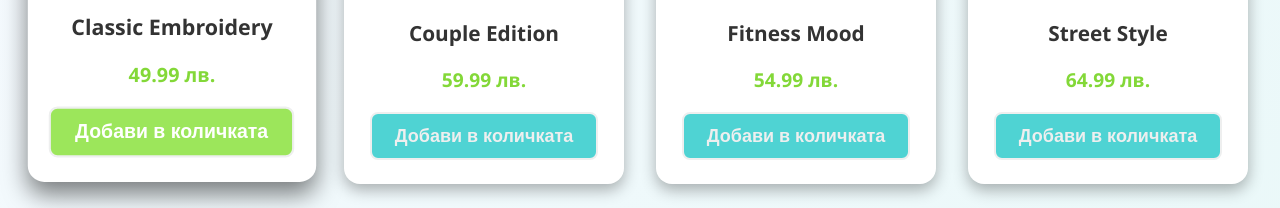
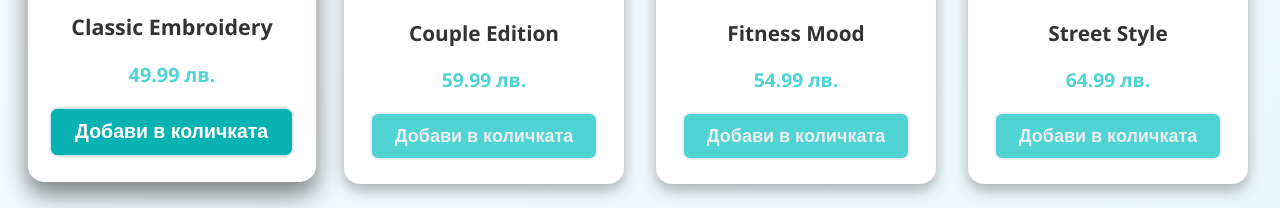
Before and after one commit to AnitaAlexieva/Facebook-Project, an Angular app in the folder my-blog/: page /all in a window 1280 px wide. In both pictures the pointer is over the button 171 px from the left and 686 px from the top of the page. Shown: the part 550-758 px from the top of the page. Built offline with nearby package versions, Linux system fonts and the light colour scheme; no server answers.

Commit message:
Change the color of the price text and the buy button hover effect

```diff
--- a/my-blog/src/app/pages/all/all.css
+++ b/my-blog/src/app/pages/all/all.css
@@ -70,7 +70,7 @@
 .product-card .price {
   font-size: 1.2rem;
   font-weight: bold;
-  color:#83d838;
+  color:#4fd3d3;
   margin-bottom: 1.2rem;
 }
 
@@ -89,7 +89,7 @@
 }
 
 .btn.add-cart:hover {
-  background: #9ce65b;
+  background:  #07b2b2;
   color: #fff;
   transform: scale(1.05);
 }
```
